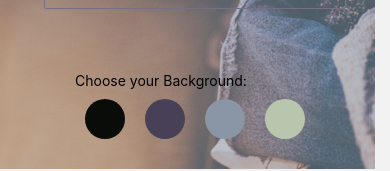
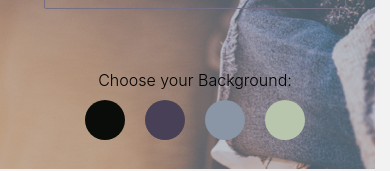
Before and after one commit to LisaGenner/Chat-App, a React Native app: screen /Start in a window 390 px wide. Shown: the part 562-733 px from the top of the page. Built offline with nearby package versions, Linux system fonts and the light colour scheme.

Commit message:
5.1 updates

```diff
--- a/components/Chat.js
+++ b/components/Chat.js
@@ -1,17 +1,23 @@
 import React from 'react';
-import { useEffect } from 'react';
-import { render } from 'react-dom';
-import { View, Text } from 'react-native';
+import { StyleSheet, View, Text } from 'react-native';
 
 const Chat = ({route, navigation }) => {
-    const { name } = route.params;
+    const { color, name } = route.params;
 
+    console.log(color, name);
 
- render (
-   <View style={styles.container}>
+ return (
+   <View style={[styles.container, { backgroundColor: color
+   }]}>
      <Text>Chat</Text>
    </View>
  );
 }
 
+const styles = StyleSheet.create({
+  container: {
+    flex: 1,
+  }
+});
+
 export default Chat;
--- a/components/Start.js
+++ b/components/Start.js
@@ -142,13 +142,13 @@ const styles = StyleSheet.create({
     paddingLeft: 10,
  },
 
-//  colorSelector: {
-//   textAlign: 'center',
-//   fontSize: 16,
-//   fontWeight: '300',
-//   color: '#757083',
-//   opacity: 100
-// },
+ colorSelector: {
+  textAlign: 'center',
+  fontSize: 16,
+  fontWeight: '300',
+  color: 'black',
+  opacity: 100
+},
 
 colorWrapper: {
   flexDirection: 'row'
@@ -160,6 +160,7 @@ color: {
   borderRadius: 20,
   margin: 10
  },
+
  chatBox: {
     backgroundColor: '#757083',
     justifyContent: 'center'
--- a/package.json
+++ b/package.json
@@ -9,17 +9,19 @@
     "web": "expo start --web"
   },
   "dependencies": {
+    "@expo/webpack-config": "^18.0.1",
     "@react-navigation/native": "^6.1.6",
     "@react-navigation/native-stack": "^6.9.12",
     "expo": "~48.0.15",
     "expo-status-bar": "~1.4.4",
+    "install": "^0.13.0",
+    "pod": "^0.9.0",
     "react": "18.2.0",
     "react-dom": "^18.2.0",
     "react-native": "0.71.8",
     "react-native-safe-area-context": "4.5.0",
     "react-native-screens": "~3.20.0",
-    "react-native-web": "~0.18.11",
-    "@expo/webpack-config": "^18.0.1"
+    "react-native-web": "~0.18.11"
   },
   "devDependencies": {
     "@babel/core": "^7.20.0"
```
Also changed, not shown: App.js (line endings or trailing spaces), 1 other file (tests, documents, lock files or other folders).
